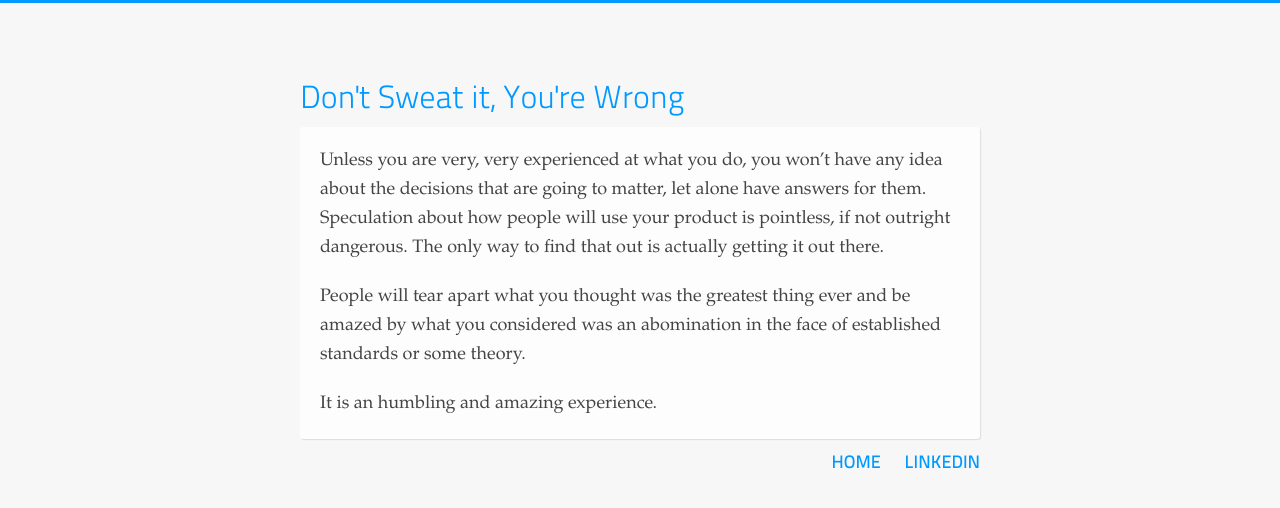
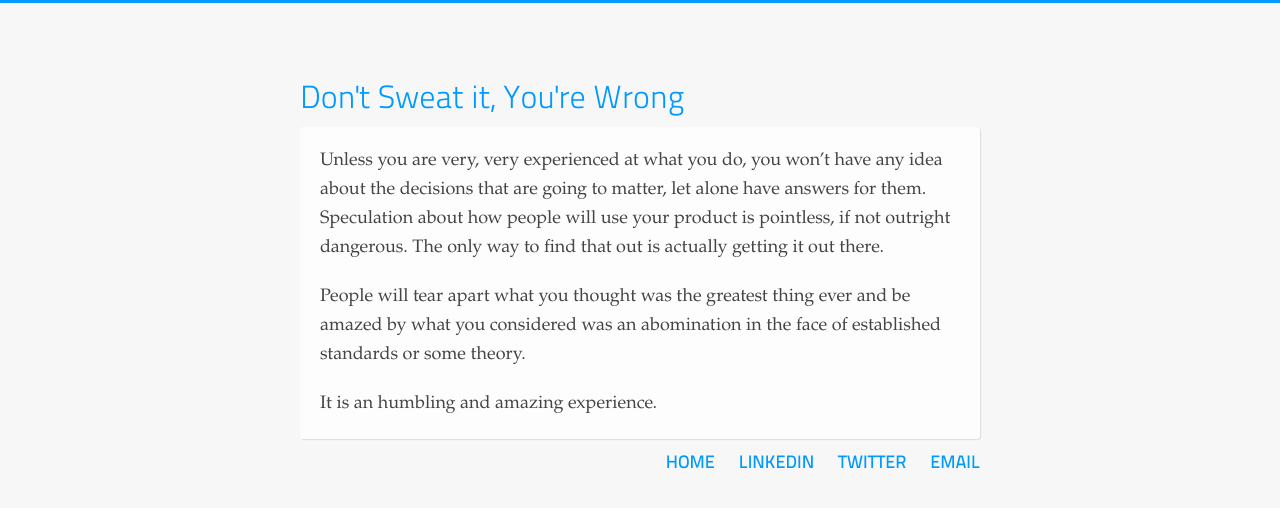
Before and after one commit to cduruk/cduruk.github.com, a Jekyll site: the page built from _posts/2010-09-28-dont-sweat-it-youre-wrong.md, in a window 1280 px wide. Shown: the top 508 px of the page. Built offline with Jekyll 4.4.1, drawn with Linux system fonts in a browser that asks for light colours.

Commit message:
Add contact info

```diff
--- a/_layouts/base.html
+++ b/_layouts/base.html
@@ -45,6 +45,8 @@
       <ul class="nav">
         <li><a href="/">Home</a></li>
         <li><a href="https://www.linkedin.com/in/cduruk/">Linkedin</a></li>
+        <li><a href="https://twitter.com/can">Twitter</a></li>
+        <li><a href="mailto:can@duruk.net">Email</a></li>
       </ul>
     </nav>
   </div>
```
